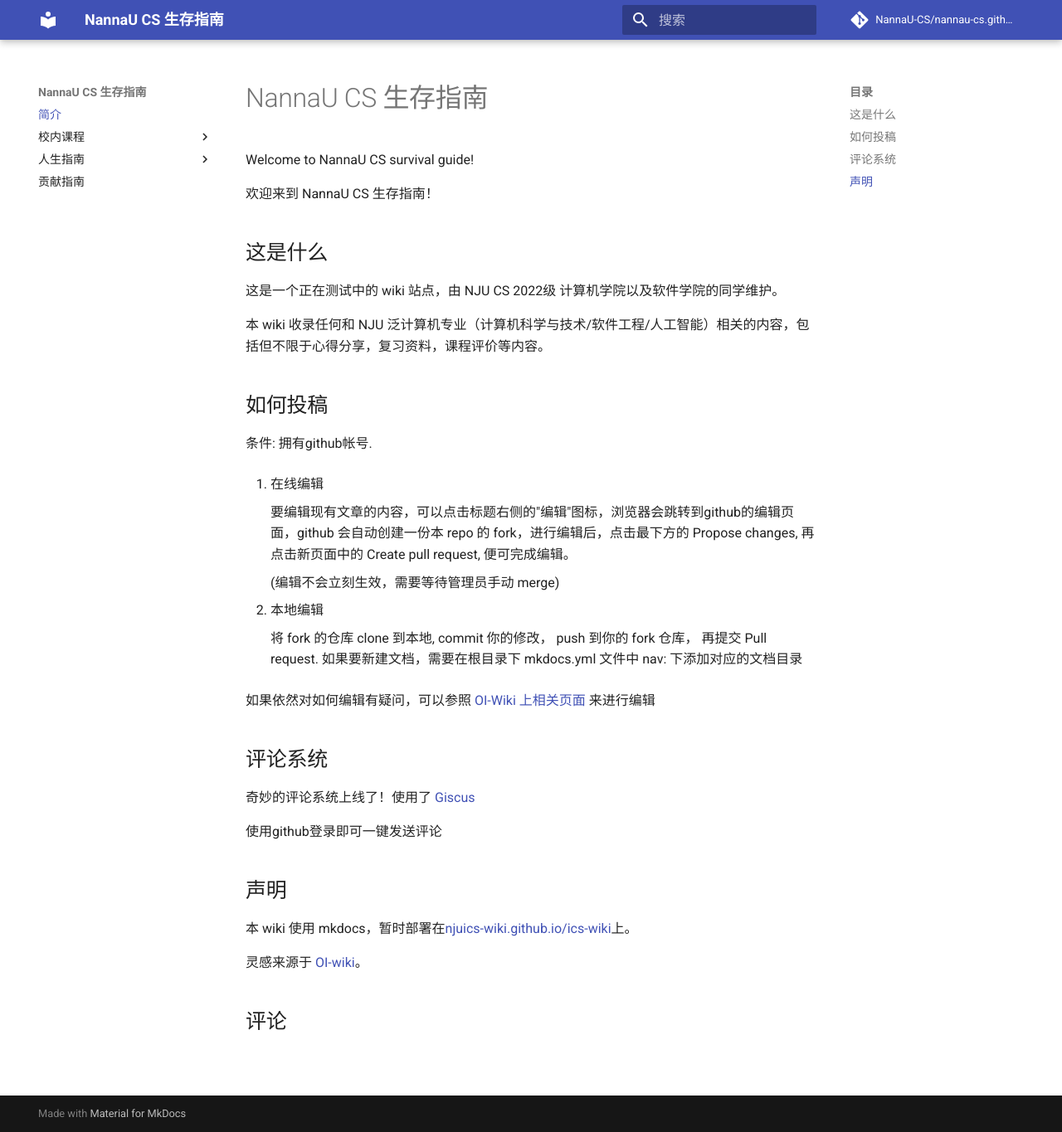
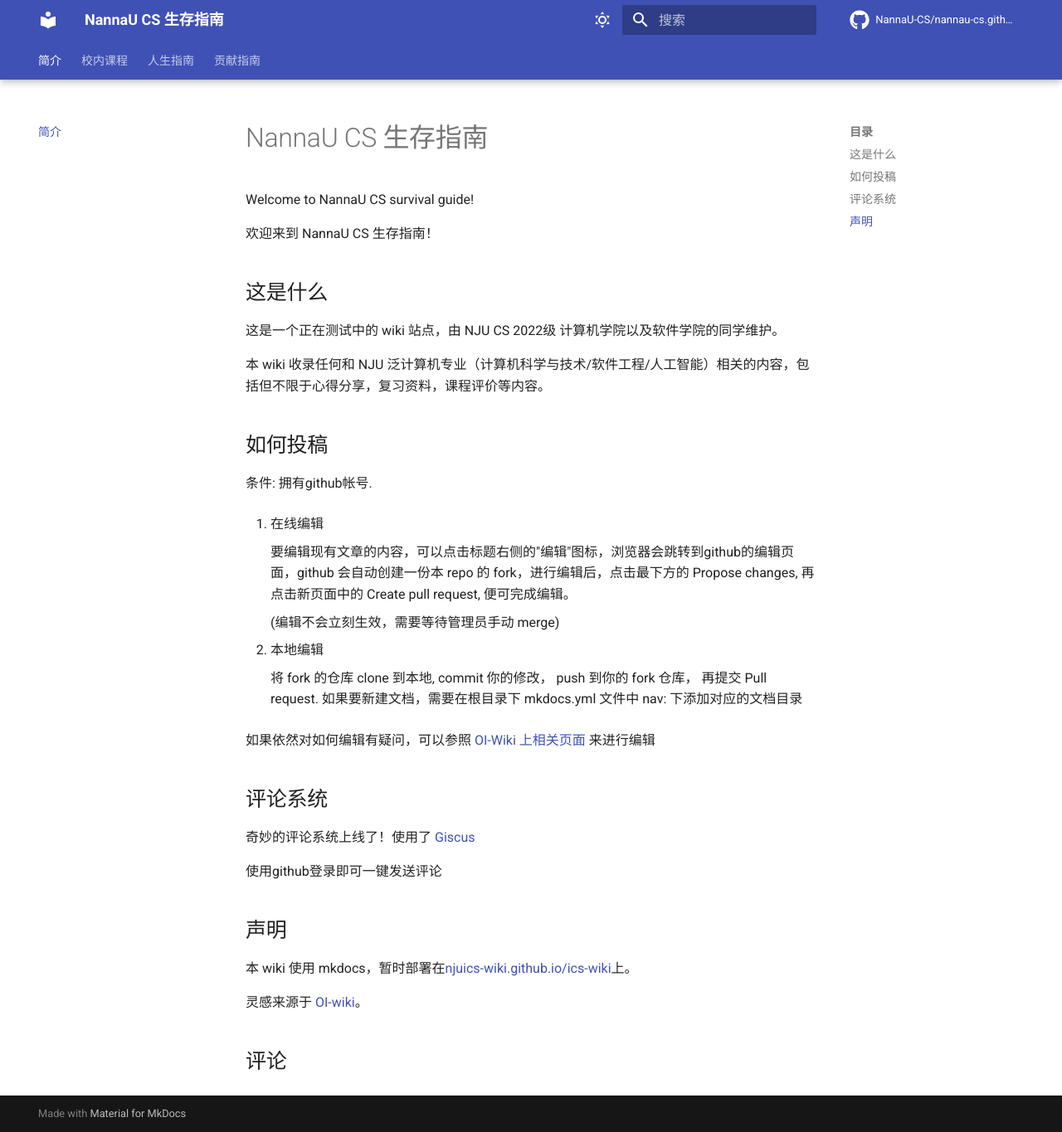
Before and after one commit to NannaU-CS/NannaU-CS.github.io, an MkDocs documentation site: the page built from docs/index.md, in a window 1280 px wide and 1365 px high. Shown: the whole window at 83% size. Built offline with MkDocs 1.6.1 and Material for MkDocs 9.7.7, drawn with Linux system fonts in a browser that asks for light colours; comment, search, counter and statistics services are not loaded.

Commit message:
feat(config): add dark mode, and some layout adjustment

```diff
--- a/mkdocs.yml
+++ b/mkdocs.yml
@@ -9,6 +9,31 @@
 
 theme:
   name: material
+  palette:
+    # Palette toggle for light mode
+    - media: "(prefers-color-scheme: light)"
+      scheme: default
+      primary: indigo
+      accent: indigo
+      toggle:
+        icon: material/weather-sunny
+        name: Switch to dark mode
+
+    # Palette toggle for dark mode
+    - media: "(prefers-color-scheme: dark)"
+      scheme: slate
+      primary: indigo
+      accent: indigo
+      toggle:
+        icon: material/weather-night
+        name: Switch to light mode
+  icon:
+    repo: fontawesome/brands/github
+  features:
+    - navigation.instant
+    - navigation.tracking
+    - navigation.tabs
+    - navigation.tabs.sticky
   language: 'zh'
   custom_dir: overrides
 
```
